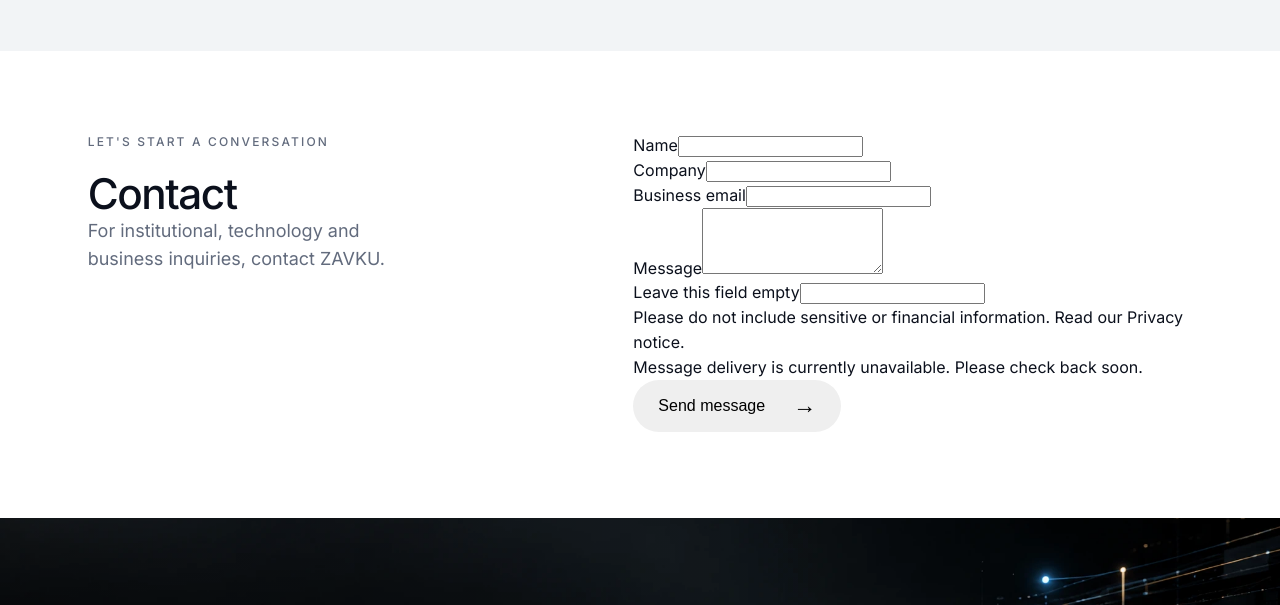
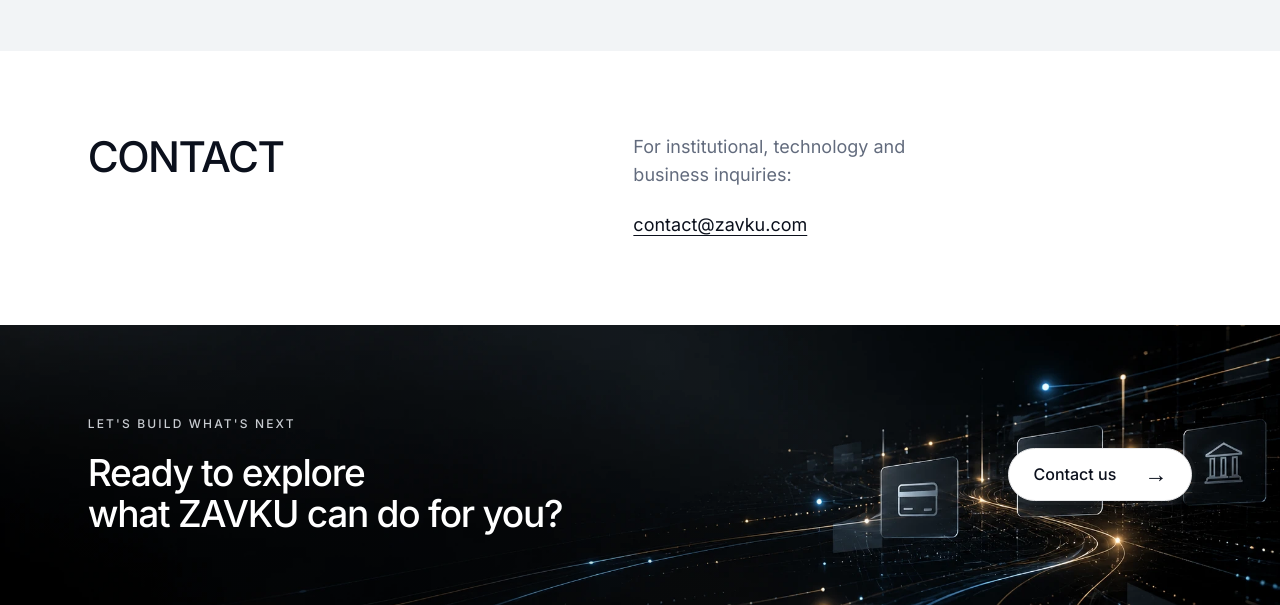
Before and after one commit to gerrodgon-dot/zavku-coming-soon, a website: page index.html in a window 1280 px wide. Shown: the part 1420-2025 px from the top of the page. Drawn offline with Linux system fonts and the light colour scheme; files that its build step writes are made by us from their sources; files whose address does not match are found by name.

Commit message:
Remove unused contact mail dependencies and configuration

```diff
--- a/eslint.config.mjs
+++ b/eslint.config.mjs
@@ -1,3 +1,3 @@
 import js from '@eslint/js';
 import globals from 'globals';
-export default [js.configs.recommended,{files:['**/*.mjs','site/contact.js'],languageOptions:{ecmaVersion:2022,sourceType:'module',globals:{...globals.node,...globals.browser}},rules:{'no-unused-vars':['error',{argsIgnorePattern:'^_'}]}}];
+export default [js.configs.recommended,{files:['**/*.mjs'],languageOptions:{ecmaVersion:2022,sourceType:'module',globals:{...globals.node,...globals.browser}},rules:{'no-unused-vars':['error',{argsIgnorePattern:'^_'}]}}];
--- a/index.html
+++ b/index.html
@@ -10,7 +10,7 @@
   <meta property="og:description" content="ZAVKU is building modern payment infrastructure designed to connect businesses with payment and settlement capabilities through a unified technology layer.">
   <meta name="theme-color" content="#030506"><link rel="icon" href="/favicon.svg" type="image/svg+xml">
   <link rel="preload" href="/assets/inter-latin.woff2" as="font" type="font/woff2" crossorigin>
-  <link rel="stylesheet" href="/styles.css"><script type="module" src="/contact.js"></script>
+  <link rel="stylesheet" href="/styles.css">
   <script type="application/ld+json">{"@context":"https://schema.org","@type":"Organization","name":"ZAVKU","legalName":"Grupo Financiero LR Soluciones, S.A.P.I. de C.V.","description":"ZAVKU is a financial technology platform developed by Grupo Financiero LR Soluciones, S.A.P.I. de C.V., Mexico.","email":"contact@zavku.com","url":"https://zavku.com"}</script>
 </head>
 <body>
@@ -31,18 +31,7 @@
     </div>
   </div></section>
   <section class="about section" id="about" aria-labelledby="about-title"><div class="wrap section-intro"><div><p class="eyebrow">Technology with purpose</p><h2 id="about-title">About ZAVKU</h2></div><div class="about-copy"><p>ZAVKU is a financial technology platform developed by Grupo Financiero LR Soluciones, S.A.P.I. de C.V., Mexico.</p><p>Our focus is a unified technology layer that brings clarity and flexibility to how businesses connect with financial infrastructure. Our platform and integrations are under development.</p></div></div></section>
-  <section class="contact section" id="contact" aria-labelledby="contact-title"><div class="wrap contact-grid"><div><p class="eyebrow">Let's start a conversation</p><h2 id="contact-title">Contact</h2><p class="contact-intro">For institutional, technology and business inquiries, contact ZAVKU.</p></div>
-    <form id="contact-form" action="/api/contact" method="post" novalidate>
-      <div class="form-row"><div class="field"><label for="name">Name</label><input id="name" name="name" autocomplete="name" required maxlength="100" aria-describedby="name-error"><span class="field-error" id="name-error"></span></div><div class="field"><label for="company">Company</label><input id="company" name="company" autocomplete="organization" required maxlength="160" aria-describedby="company-error"><span class="field-error" id="company-error"></span></div></div>
-      <div class="field"><label for="email">Business email</label><input id="email" name="email" type="email" autocomplete="email" inputmode="email" required maxlength="254" aria-describedby="email-error"><span class="field-error" id="email-error"></span></div>
-      <div class="field"><label for="message">Message</label><textarea id="message" name="message" rows="4" required maxlength="5000" aria-describedby="message-error"></textarea><span class="field-error" id="message-error"></span></div>
-      <div class="trap" aria-hidden="true"><label for="website">Leave this field empty</label><input id="website" name="website" tabindex="-1" autocomplete="off"></div>
-      <p class="form-note">Please do not include sensitive or financial information. Read our <a href="/privacy/">Privacy notice</a>.</p>
-      <p class="form-status" id="form-status" role="status" aria-live="polite">Message delivery is currently unavailable. Please check back soon.</p>
-      <button class="button button-dark" type="submit">Send message <span aria-hidden="true">→</span></button>
-      <noscript><p>JavaScript is required to send this form.</p></noscript>
-    </form>
-  </div></section>
+  <section class="contact section" id="contact" aria-labelledby="contact-title"><div class="wrap contact-grid"><h2 id="contact-title">CONTACT</h2><div><p class="contact-intro">For institutional, technology and business inquiries:</p><a class="contact-email" href="mailto:contact@zavku.com">contact@zavku.com</a></div></div></section>
   <section class="closing" aria-labelledby="closing-title"><picture><source srcset="/assets/footer-960.webp 960w, /assets/footer.webp 2079w" sizes="100vw" type="image/webp"><img src="/assets/footer.webp" alt="" width="2079" height="756" loading="lazy" decoding="async"></picture><div class="wrap closing-inner"><div><p class="eyebrow">Let's build what's next</p><h2 id="closing-title">Ready to explore<br>what ZAVKU can do for you?</h2></div><a class="button button-light" href="#contact">Contact us <span aria-hidden="true">→</span></a></div></section>
 </main>
 <footer class="site-footer"><div class="wrap footer-inner"><div><a href="/" class="wordmark" aria-label="ZAVKU home">ZAVKU</a><p>© 2026 ZAVKU<br>Grupo Financiero LR Soluciones, S.A.P.I. de C.V.<br>Mexico</p></div><nav aria-label="Footer navigation"><a href="/privacy/">Privacy</a><a href="/terms/">Terms</a><a href="#contact">Contact</a></nav></div></footer>
--- a/package.json
+++ b/package.json
@@ -12,16 +12,14 @@
     "start": "node server/contact.mjs",
     "test": "node --test test/*.test.mjs",
     "typecheck": "tsc",
-    "lint": "eslint server scripts site/contact.js test"
+    "lint": "eslint server scripts test"
   },
   "dependencies": {
-    "@fontsource-variable/inter": "^5.3.0",
-    "nodemailer": "^10.0.1"
+    "@fontsource-variable/inter": "^5.3.0"
   },
   "devDependencies": {
     "@eslint/js": "^9.39.5",
     "@types/node": "^22.20.1",
-    "@types/nodemailer": "^7.0.12",
     "eslint": "^9.39.5",
     "globals": "^16.5.0",
     "sharp": "^0.35.4",
--- a/tsconfig.json
+++ b/tsconfig.json
@@ -1 +1 @@
-{"compilerOptions":{"allowJs":true,"checkJs":true,"noEmit":true,"target":"ES2022","module":"NodeNext","moduleResolution":"NodeNext","skipLibCheck":true,"strict":false},"include":["server/**/*.mjs","scripts/**/*.mjs","site/contact.js"]}
+{"compilerOptions":{"allowJs":true,"checkJs":true,"noEmit":true,"target":"ES2022","module":"NodeNext","moduleResolution":"NodeNext","skipLibCheck":true,"strict":false},"include":["server/**/*.mjs","scripts/**/*.mjs"]}
```
Also changed, not shown: README.md, 2 other files.
